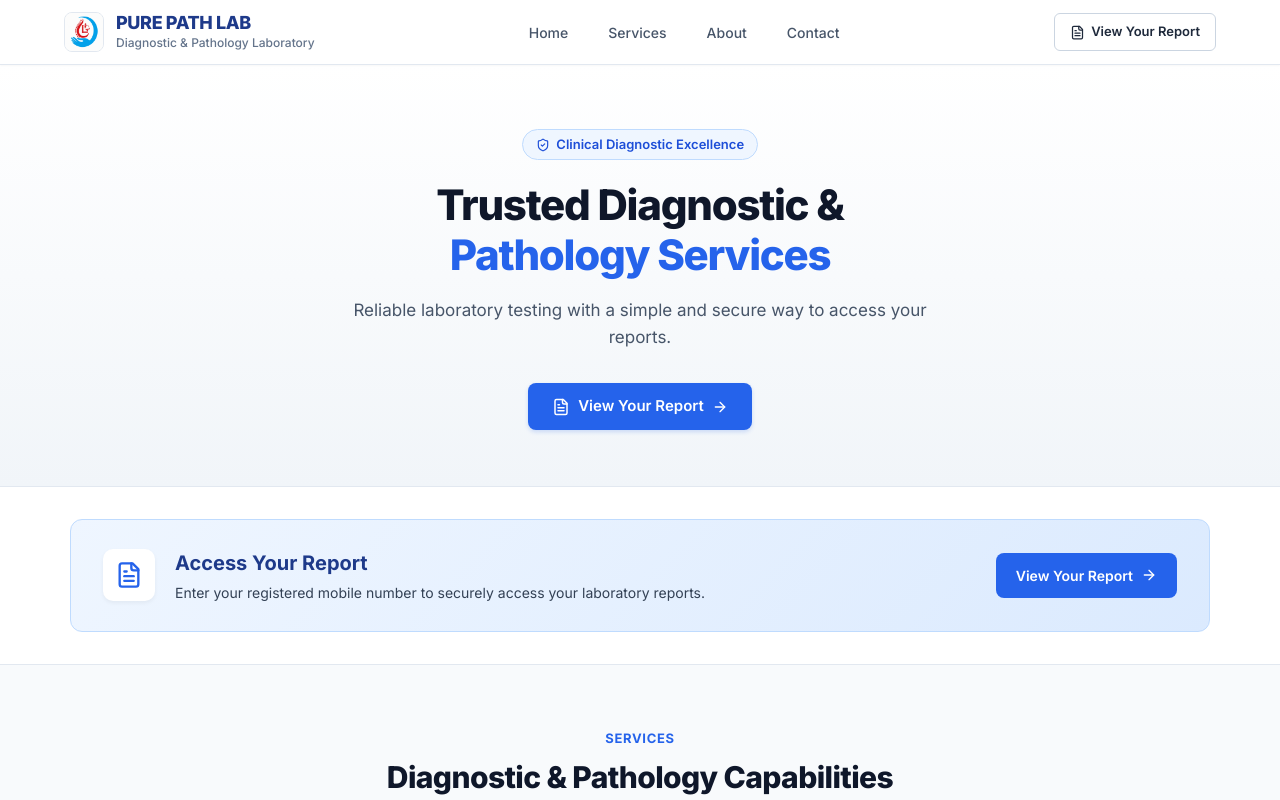
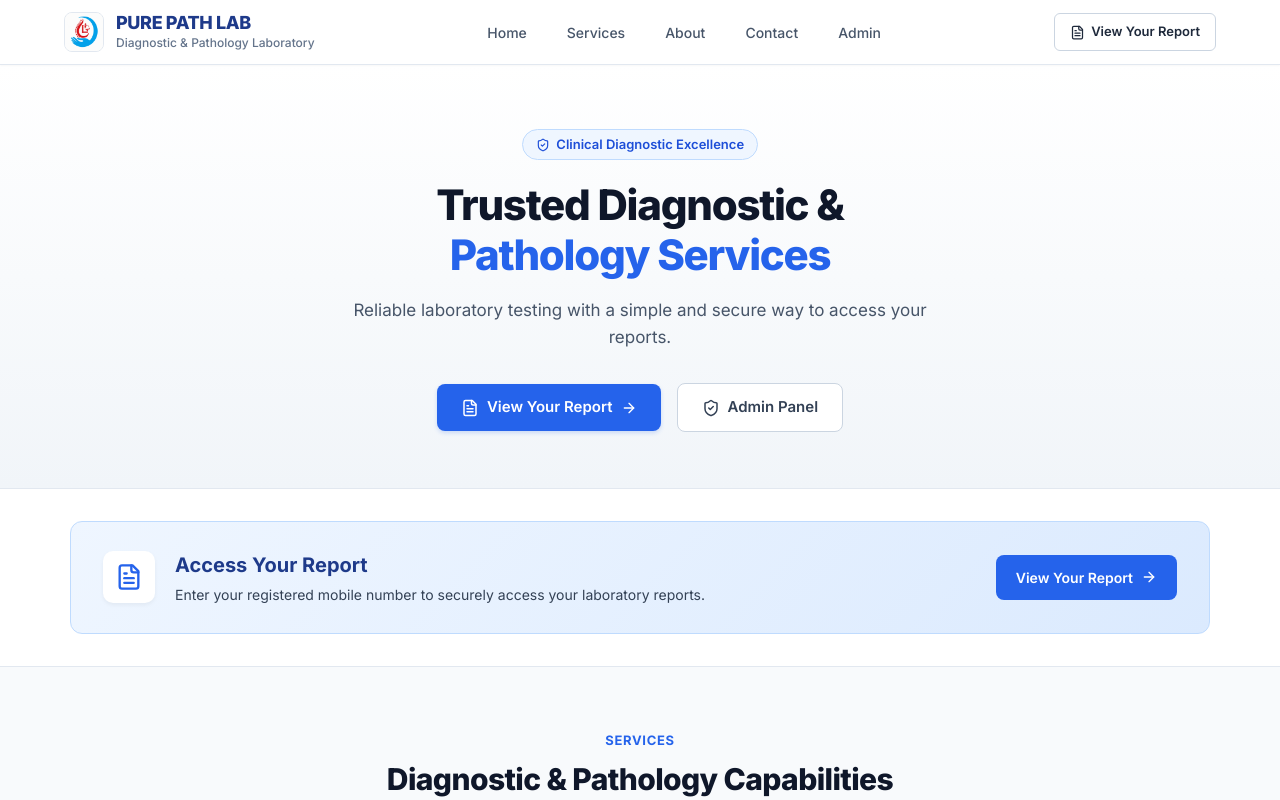
Before and after one commit to anurag4002/Pathlab, a React (Vite) app in the folder frontend/: page / in a window 1280 px wide. Shown: the top 800 px of the page. Built offline with nearby package versions, Linux system fonts and the light colour scheme.

Commit message:
feat(nav): add Admin link to navigation and hero section

```diff
--- a/frontend/src/pages/public/LandingPage.jsx
+++ b/frontend/src/pages/public/LandingPage.jsx
@@ -70,6 +70,9 @@ const LandingPage = () => {
             <button type="button" onClick={() => scrollToSection('contact')} className="nav-link-btn">
               Contact
             </button>
+               <Link to="/admin" className="nav-link-btn">
+              Admin
+            </Link>
           </nav>
 
           {/* Header Action Buttons */}
@@ -138,6 +141,11 @@ const LandingPage = () => {
                 <span>View Your Report</span>
                 <ArrowRight size={16} />
               </Link>
+                <Link to="/admin" className="hero-secondary-cta" onClick={() => setMobileMenuOpen(false)}>
+                <ShieldCheck size={18} />
+                <span>Admin Panel</span>
+              </Link>
+
             </div>
           </div>
         </div>
```
